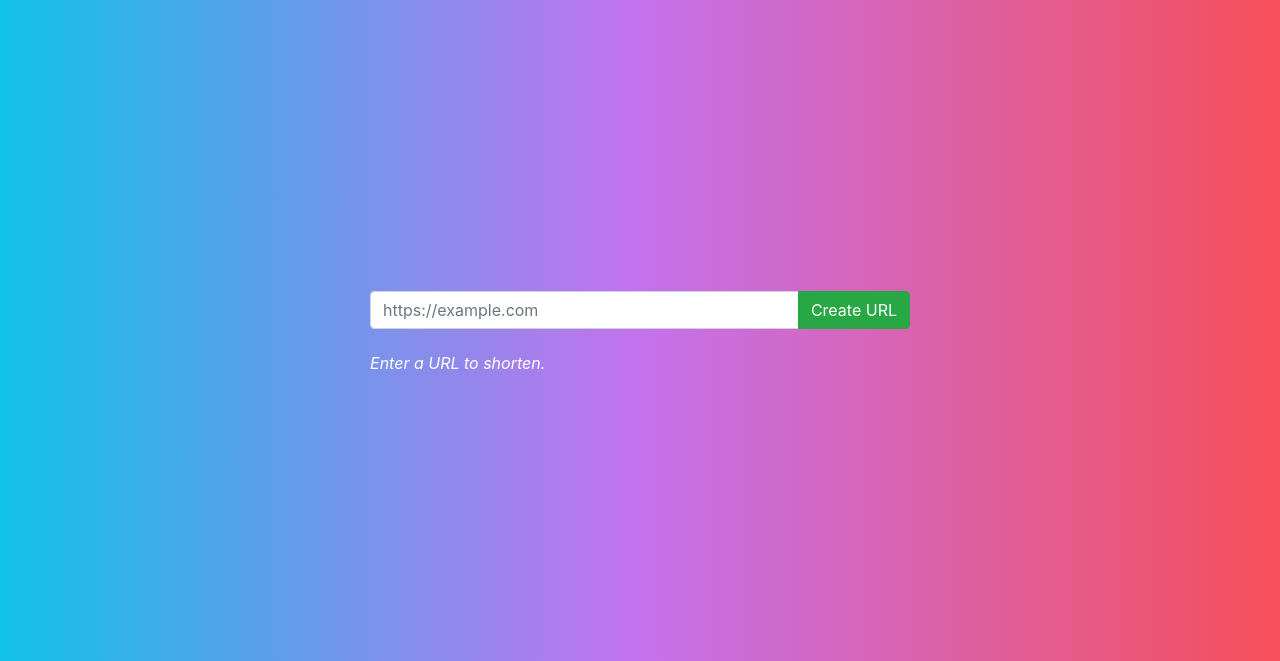
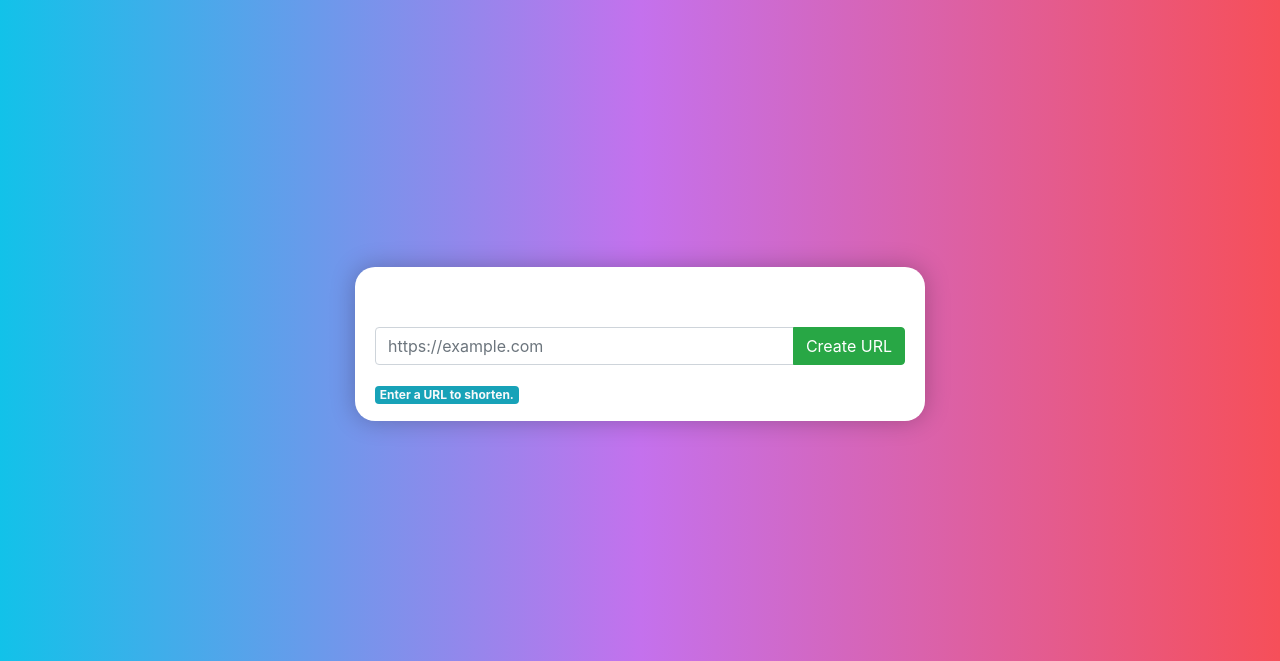
Before and after one commit to msnyman1991/itsybitsyurl, a Flask app: page / in a window 1280 px wide. Shown: the part 56-717 px from the top of the page. Run offline with Flask 2, Linux system fonts and the light colour scheme; some libraries are stand-ins or nearby versions.

Commit message:
updated styling

```diff
--- a/app.py
+++ b/app.py
@@ -5,8 +5,8 @@ from jinja2 import Environment
 from jinja2.loaders import FileSystemLoader
 
 app = Flask(__name__)
-# Bitly API key.
-api_key = ""
+# # Bitly API key.
+api_key = "7b54a242ece91b73eb0897a7bbafadfd60dba21f"
 
 @app.route('/')
 def form():
--- a/static/styles/style.css
+++ b/static/styles/style.css
@@ -54,3 +54,10 @@ nav.navbar
    top: 0px;
    width: 100%;
 }
+
+div.col-sm-6.mx-auto{
+  background: white;
+  padding: 60px 20px 0px;
+  border-radius: 20px;
+  box-shadow: 0 0 25px rgb(0 0 0 / 25%);
+}
--- a/templates/error.html
+++ b/templates/error.html
@@ -22,7 +22,7 @@
     <div class="container">
       <div class="row">
         <div class="col-sm-6 mx-auto">
-          <h2 style="text-align:center;color: white;">Cannot validate the URL. Please check the URL and try again.</h2>
+          <h3 style="text-align:center;color: #495057;">Cannot validate the URL. Please check the URL and try again.</h3>
           <p style="text-align:center">
             <a href="" style="color: white;" class="btn btn-primary" type="button">Try again</a>
           </p>
--- a/templates/form.html
+++ b/templates/form.html
@@ -6,13 +6,11 @@
     <button class="navbar-toggler" type="button" data-toggle="collapse" data-target="#navbarSupportedContent" aria-controls="navbarSupportedContent" aria-expanded="false" aria-label="Toggle navigation">
       <span class="navbar-toggler-icon"></span>
     </button>
-
     <div class="collapse navbar-collapse" id="navbarSupportedContent">
       <ul class="navbar-nav mr-auto">
         <li class="nav-item active">
           <a class="nav-link" href="">Home <span class="sr-only">(current)</span></a>
         </li>
-
     </div>
   </nav>
 </header>
@@ -23,9 +21,7 @@
   <div class="container">
     <div class="row">
       <div class="col-sm-6 mx-auto">
-
         <form method="POST">
-
           <div class="input-group mb-3">
             <input class="form-control" aria-describedby="basic-addon2" pattern="[Hh][Tt][Tt][Pp][Ss]?:\/\/(?:(?:[a-zA-Z\u00a1-\uffff0-9]+-?)*[a-zA-Z\u00a1-\uffff0-9]+)(?:\.(?:[a-zA-Z\u00a1-\uffff0-9]+-?)*[a-zA-Z\u00a1-\uffff0-9]+)*(?:\.(?:[a-zA-Z\u00a1-\uffff]{2,}))(?::\d{2,5})?(?:\/[^\s]*)?" placeholder="https://example.com" type="url" class="text" name="shortenurl" tabindex="1" required>
           <div class="input-group-append">
@@ -33,8 +29,7 @@
           </div>
       </form>
       </div>
-      <p style="font-style: italic; text-align:left;color:white;background-color: transparent; border-color: red;padding: .375rem .0rem;"  type="text">
-        Enter a URL to shorten.
+      <span class="badge bg-info text-light">Enter a URL to shorten.</span>
       </p>
     </div>
   </div>
--- a/templates/shortenurl.html
+++ b/templates/shortenurl.html
@@ -6,13 +6,11 @@
       <button class="navbar-toggler" type="button" data-toggle="collapse" data-target="#navbarSupportedContent" aria-controls="navbarSupportedContent" aria-expanded="false" aria-label="Toggle navigation">
         <span class="navbar-toggler-icon"></span>
       </button>
-
       <div class="collapse navbar-collapse" id="navbarSupportedContent">
         <ul class="navbar-nav mr-auto">
           <li class="nav-item active">
             <a class="nav-link" href="">Home <span class="sr-only">(current)</span></a>
           </li>
-
       </div>
     </nav>
   </header>
```
Also changed, not shown: static/styles/example.gif.
